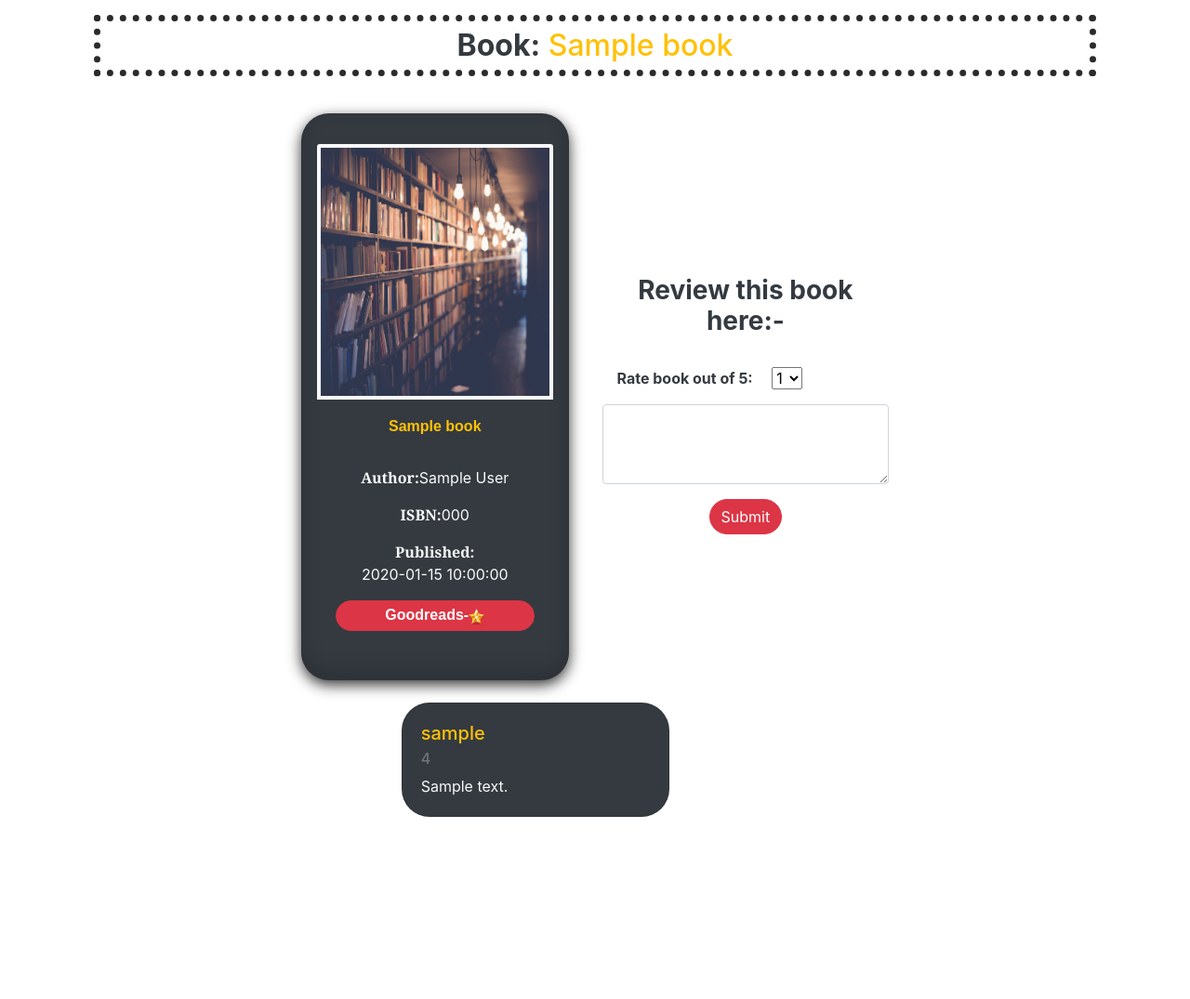
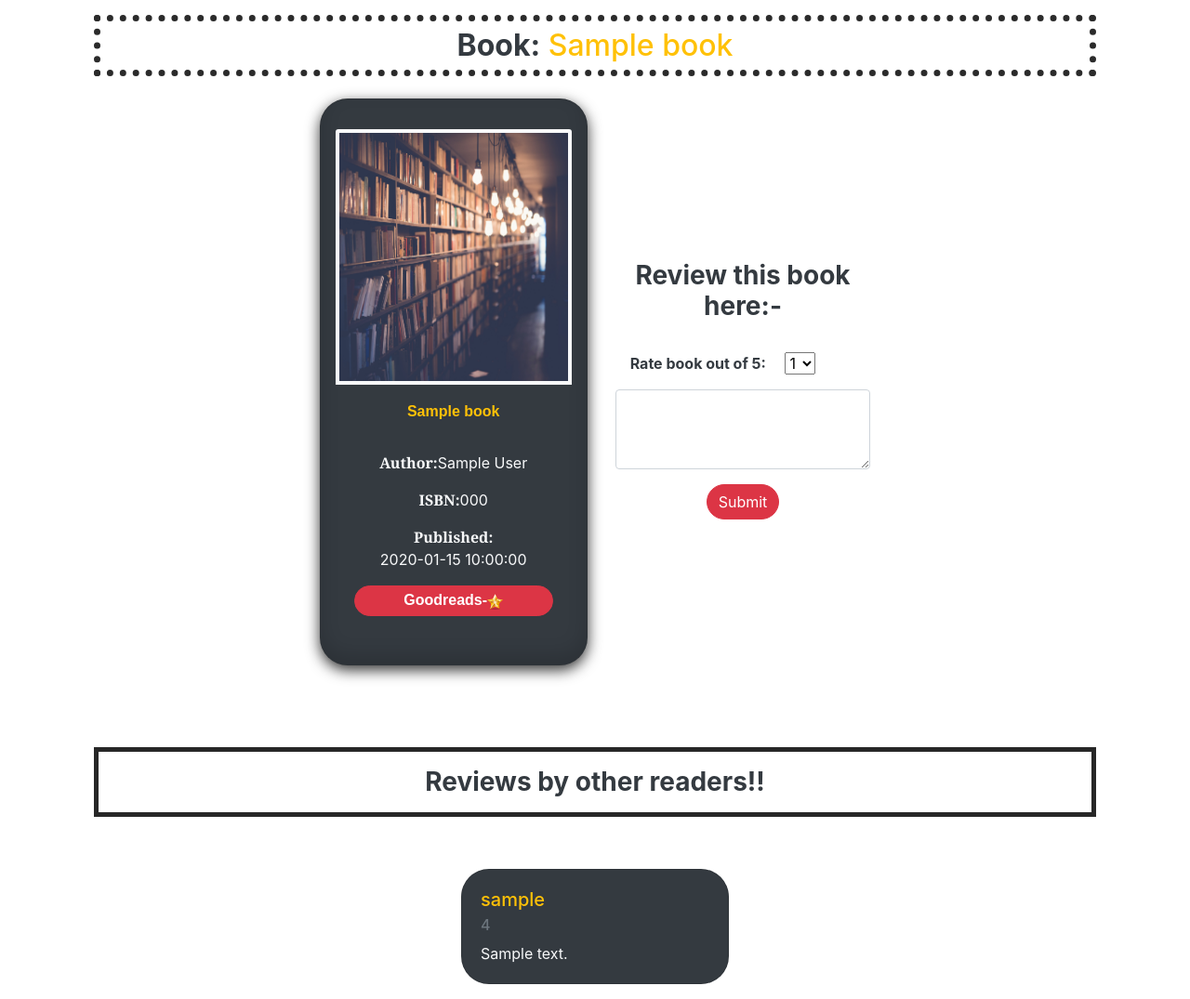
Before and after one commit to sameep-sehgal/Book-Review, a Flask app: template templates/bookpage.html in a window 1280 px wide. Shown: the part 56-1131 px from the top of the page at 93% size. Before the commit the page ends 935 px from the top, so only its background shows below. Run offline with Flask 2, Linux system fonts and the light colour scheme; the template is opened without the code that fills it: most values are stand-ins (such as "Sample title", 1, 10 or a date in 2020); some libraries are stand-ins or nearby versions.

Commit message:
Layout and backend complete api aur image url add karna hai

```diff
--- a/application.py
+++ b/application.py
@@ -1,5 +1,6 @@
 import os
 import csv
+import requests
 
 from flask import Flask, session,render_template,request,redirect,url_for
 from flask_session import Session
@@ -37,30 +38,43 @@ def home(username):
     #checking if user is already logged in
     if 'username_login' not in session:
         return redirect(url_for('index'))
+    #extracting search input
     search_input=request.args.get('search_input')
     if search_input is not None:
+        #when search input is not empty
         books=db.execute("SELECT * FROM books WHERE isbn LIKE '%"+search_input+"%' OR name LIKE '%"+search_input+"%' OR author LIKE '%"+search_input+"%' LIMIT 100")
-        books_count=books.rowcount
+        books_count=books.rowcount  #keep the count of number of books after search
     else:
+        #when search input is empty displaying all books
         books=db.execute("SELECT * FROM books WHERE isbn LIKE '%"+''+"%' OR name LIKE '%"+''+"%' OR author LIKE '%"+''+"%' LIMIT 100")
-        books_count=books.rowcount
+        books_count=books.rowcount #keep the count of number of books after search
     return render_template('home.html',title='Home',books=books,books_count=books_count)
 
 
-@app.route('/book/<username>/<book_id>/')
+@app.route('/book/<username>/<book_id>/',methods=['GET','POST'])
 def bookpage(username,book_id):
+    #checking if user is already logged in
+    if 'username_login' not in session:
+        return redirect(url_for('index'))
     #extracting book data from database
     book_details=db.execute("SELECT * FROM books WHERE id=:book_id",{'book_id':book_id})
-    #extracting review and rating user entered
-    rating=request.args.get('rating')
-    review=request.args.get('review')
-    #saving the review in reviews table in database
-    if review is not None:
-        db.execute('INSERT INTO reviews (username,book_id,review,rating) VALUES (:username,:book_id,:review,:rating)',{'username':session['username_login'],'book_id':book_id,'review':review,'rating':int(rating)})
-        return redirect(url_for('bookpage',username=session['username_login'],book_id=book_id))
+    #checking if user has already reviewed the book
+    if db.execute("SELECT * FROM reviews WHERE username=:username AND book_id=:book_id",{'username':session['username_login'],'book_id':book_id}).rowcount==0:
+        review_entered = False
+        if request.method=='POST':
+            #extracting review and rating user entered
+            rating=request.form.get('rating')
+            review=request.form.get('review')
+            if review is not None:
+                #saving the review in reviews table in database
+                db.execute('INSERT INTO reviews (username,book_id,review,rating) VALUES (:username,:book_id,:review,:rating)',{'username':session['username_login'],'book_id':book_id,'review':review,'rating':int(rating)})
+                db.commit()
+    else:
+        review_entered = True
+
     #extracting reviews for requested book
     user_reviews=db.execute('SELECT * FROM reviews WHERE book_id=:book_id',{'book_id':book_id})
-    return render_template('bookpage.html',book_details=book_details,user_reviews=user_reviews)
+    return render_template('bookpage.html',book_details=book_details,user_reviews=user_reviews,review_entered=review_entered)
 
 
 @app.route('/signup')
--- a/templates/bookpage.html
+++ b/templates/bookpage.html
@@ -1,28 +1,16 @@
 {%extends 'navbar.html'%}
 {%block content%}
-<style>
-     .animated {
-    -webkit-transition: height 0.2s;
-    -moz-transition: height 0.2s;
-    transition: height 0.2s;
-}
-
-.stars
-{
-    margin: 20px 0;
-    font-size: 24px;
-    color: #d17581;
-}
-</style>
 
 {%for book in book_details%}
 <div class="container">
     <h2 class="text-warning text-center m-3" style="border: 7px dotted rgb(43, 43, 43); padding: 7px;"><span class="text-dark" style="font-weight: bolder; ">Book:</span> {{book.name}}</h2>
 </div>
 
-    <div class="displaygrid" style="align-items: center;">
-        <div></div>
-        <div class="card bg-dark br p-3 boxshadow growanimation m-4 ml-auto" style="width: 18rem; ">
+
+<div class="row m-4 align-items-center">
+    <div class="col"></div>
+    <div class="col centerjustify">
+        <div class="card bg-dark br p-3 boxshadow growanimation m-auto" style="width: 18rem; ">
             <img src="../static/janko-ferlic-sfL_QOnmy00-unsplash.jpg" class="card-img-top centerjustify p-1 bg-light mt-3" alt="..." height="275px">
             <div class="card-body">
                 <h4 class="card-title text-warning text-center singlelinetext" style="height:40px; font: 1em sans-serif; font-weight: bolder;">{{book.name}}</h4>
@@ -32,9 +20,17 @@
                 <p class="btn btn-danger br centerjustify" style="font: 1em sans-serif; font-weight: bolder;">Goodreads-<img src="../static/Stars-Transparent.png" width="17px" height="17px" style="margin-top: 1.5px;"></p>
             </div>
         </div>
+    </div>
+    {%if review_entered%}
+        <div class="col">
         <div >
+            <h2 class="text-dark text-center m-auto" style="font-weight: bolder; ">You have already reviewed this book. :)</h2>
+        </div>
+    </div>
+    {%else%}
+    <div class="col">
         <h3 class="text-dark text-center m-3" style="font-weight: bolder; ">Review this book here:-</h3>
-            <form>
+        <form method="POST" action="{{url_for('bookpage',username=session['username_login'],book_id=book.id)}}">
             <div>
                 <label for="rating" class="text-dark text-center m-3" style="font-weight: bolder;">Rate book out of 5: </label>
                 <select name="rating" id="rating" required>
@@ -53,20 +49,36 @@
             </div>
         </form>
     </div>
-        <div></div>
+{%endif%}
+<div class="col"></div>
 </div>
     {%endfor%}
+
+
+
+<div class="container mt-5 py-4">
+    <h3 class="text-warning text-center m-3 py-3" style="border: 5px solid rgb(39, 39, 39);"><span class="text-dark" style="font-weight: bolder;">Reviews by other readers!!</span></h3>
+</div>
+
+
+
+<div class="container">
+    <div class="row">
+    {%set counter = 1%}
     {%for user_review in user_reviews%}
-<div class="displaygrid">
-    <div></div>
+        <div class="col centerjustify m-3 growanimation" style="justify-content: center;">
             <div class="card bg-dark br" style="width: 18rem;">
             <div class="card-body">
             <h5 class="card-title text-warning">{{user_review.username}}</h5>
             <h6 class="card-subtitle mb-2 text-muted text-danger">{{user_review.rating}}</h6>
             <p class="card-text text-light">{{user_review.review}}</p>
         </div>
+    </div></div>
+    {%if counter%2 ==0 %}
+      <div class="w-100"></div>
+    {%endif%}
+    {%set counter = counter +1%}
+    {%endfor%}
     </div>
-    <div></div>
 </div>
-{%endfor%}
 {%endblock%}
```
Also changed, not shown: 3 other files. Lines whose indentation alone changed are shown as unchanged.
